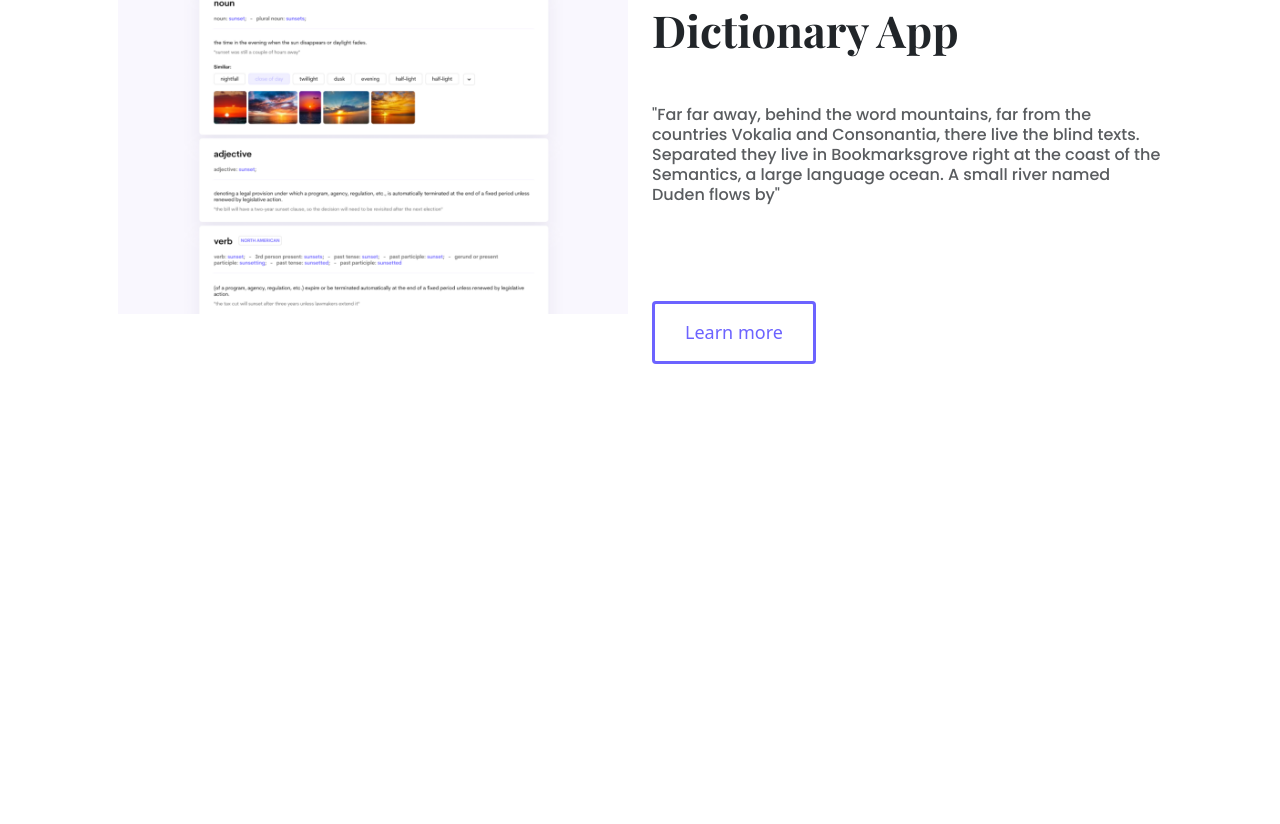
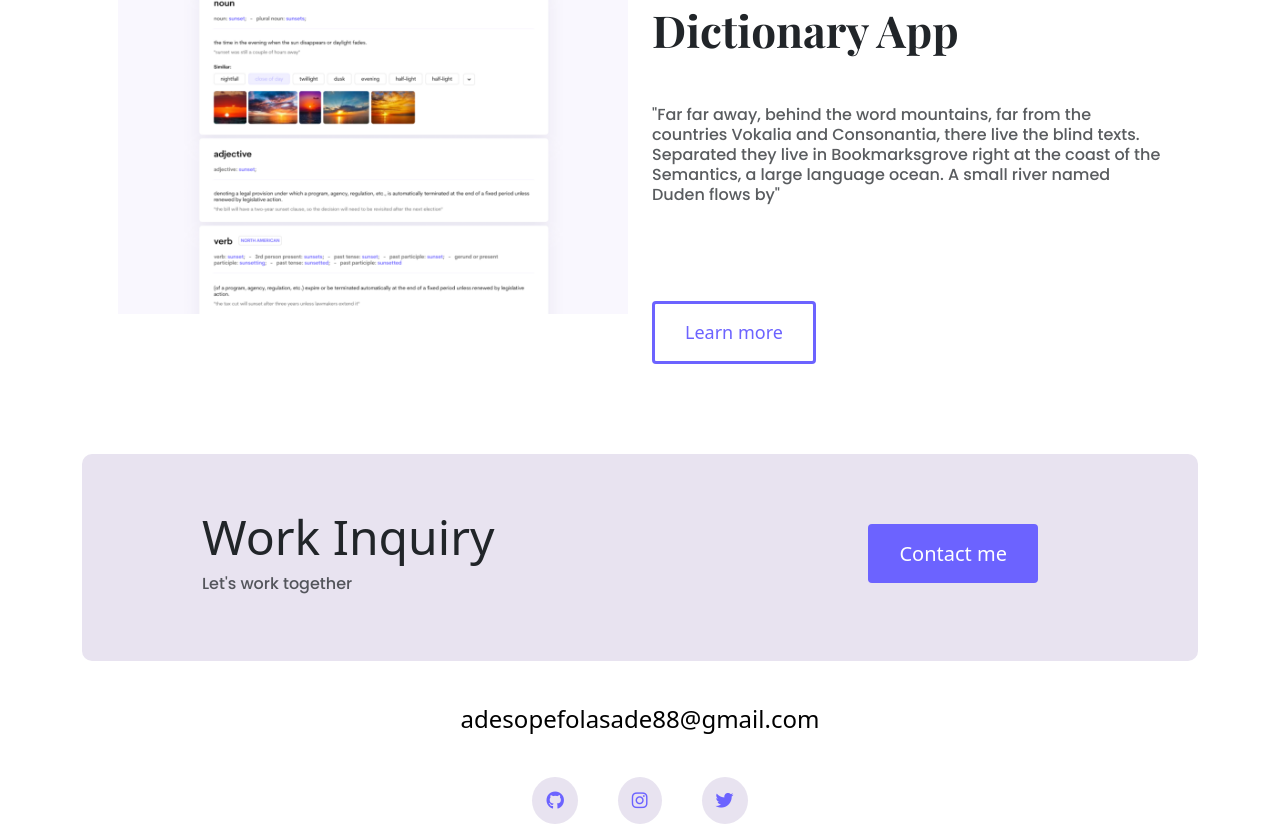
Before and after one commit to Sadebeauty/Responsive-project, a plain HTML site: page index.html in a window 1280 px wide. Shown: the part 2215-3039 px from the top of the page. Before the commit the page ends 2669 px from the top, so only its background shows below. Drawn offline with nearby package versions, Linux system fonts and the light colour scheme.

Commit message:
Added footer and inject font awesoeme icon for social links

```diff
--- a/css/styles.css
+++ b/css/styles.css
@@ -45,6 +45,9 @@ h1 {
   font-weight: bold;
   font-size: 44px;
   margin-top: 200px;
+}
+h4 {
+  font-size: 48px;
 }
 .description {
   margin: 30px auto;
@@ -131,6 +134,39 @@ nav li.active a,
 nav a:hover {
   color: var(--secondary-color);
 }
+footer .contact-section {
+  background: var(--primary-color);
+  padding: 30px 120px;
+  border-radius: 10px;
+}
+footer.contact-section p {
+  margin: 0;
+}
+footer a {
+  margin: 40px;
+}
+footer .mail-link {
+  text-decoration: none;
+  color: black;
+  font-size: 24px;
+}
+footer .mail-link:hover {
+  color: var(--secondary-color);
+}
+footer .social-media-links a {
+  margin: 0 20px;
+  color: var(--secondary-color);
+  background: var(--primary-color);
+  padding: 10px 14px;
+  border-radius: 50%;
+  font-size: 18px;
+  transition: all 100ms ease-in-out;
+}
+
+footer .social-media-links a:hover {
+  color: white;
+  background: var(--secondary-color);
+}
 @media (max-width: 800px) {
   .hero {
     padding: 100px 10px;
--- a/index.html
+++ b/index.html
@@ -63,7 +63,7 @@
       <h2>Front-end Developer based in Ibadan,Nigeria</h2>
       <div>
         <a
-          href="about.html"
+          href="contact.html"
           class="btn btn-branding mt-5"
           >Contact me</a
         >
@@ -140,6 +140,46 @@
           </div>
         </div>
       </div>
+      <footer>
+        <div
+          class="contact-section d-flex justify-content-between d-none d-md-flex">
+          <div class="mt-4">
+            <h4>Work Inquiry</h4>
+            <p class="text-muted">Let's work together</p>
+          </div>
+          <div class="mb-2">
+            <a
+              href=""
+              class="btn btn-branding">
+              Contact me</a
+            >
+          </div>
+        </div>
+        <div class="d-flex justify-content-center">
+          <a
+            href="mailto:adesopefolasade88@gmail.com"
+            class="mail-link"
+            >adesopefolasade88@gmail.com</a
+          >
+        </div>
+        <div class="social-media-links d-flex justify-content-center">
+          <a href="http://github.com/sadebeauty"
+            ><i
+              class="fa-brands fa-github"
+              target="_blank"></i
+          ></a>
+          <a
+            href="http://instagram.com/ayokeoge"
+            target="_blank"
+            ><i class="fa-brands fa-instagram"></i
+          ></a>
+          <a href="http://twitter.com/sadebeautyMpire"
+            ><i
+              class="fa-brands fa-twitter"
+              target="_blank"></i
+          ></a>
+        </div>
+      </footer>
     </div>
   </body>
 </html>
```
